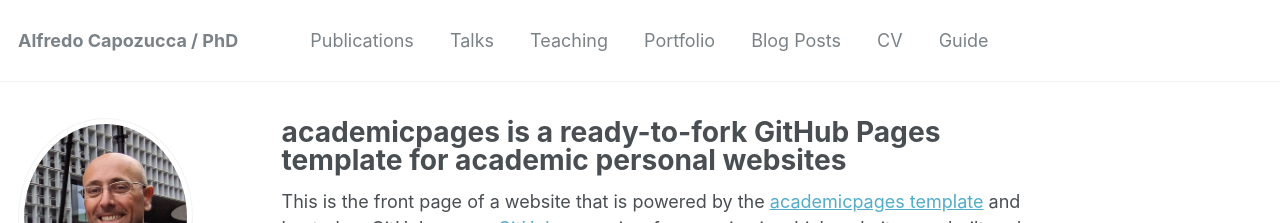
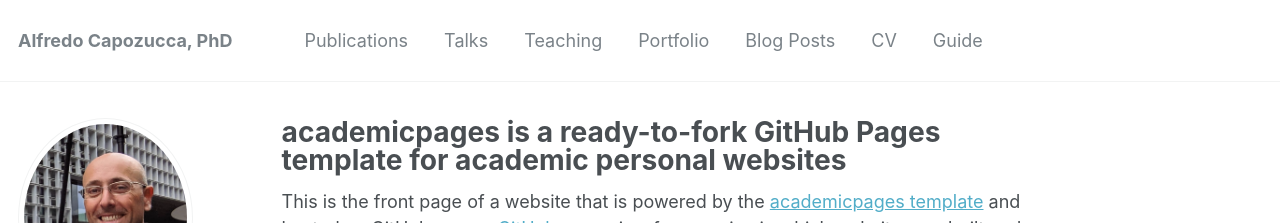
Before and after one commit to acapozucca/acapozucca.github.io, a Jekyll site: the page built from _pages/about.md, in a window 1280 px wide and 900 px high. Shown: the top 223 px of the window. Built offline with Jekyll 4.4.1, drawn with Linux system fonts in a browser that asks for light colours; some web fonts are replaced.

```diff
--- a/_config.yml
+++ b/_config.yml
@@ -7,7 +7,7 @@
 
 # Site Settings
 locale                   : "en-US"
-title                    : "Alfredo Capozucca / PhD"
+title                    : "Alfredo Capozucca, PhD"
 title_separator          : "-"
 name                     : &name "Alfredo Capozucca"
 description              : &description "Alfredo Capozucca's home page'"
```
